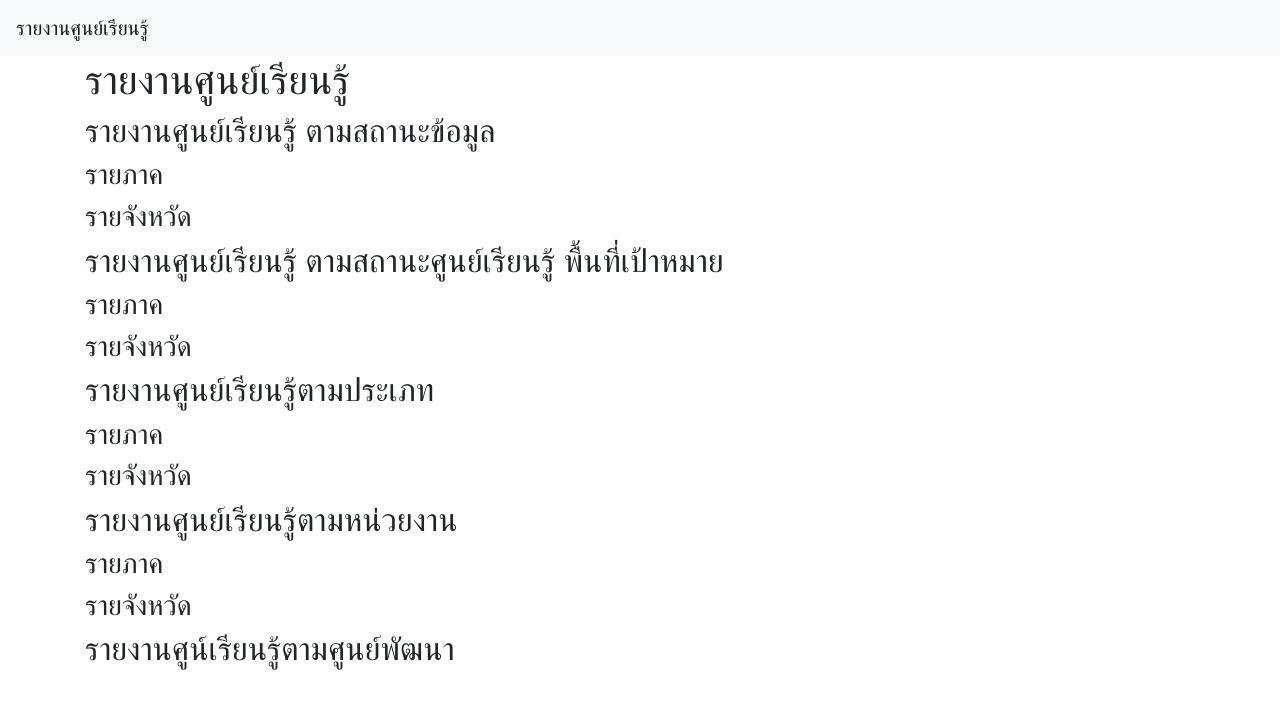
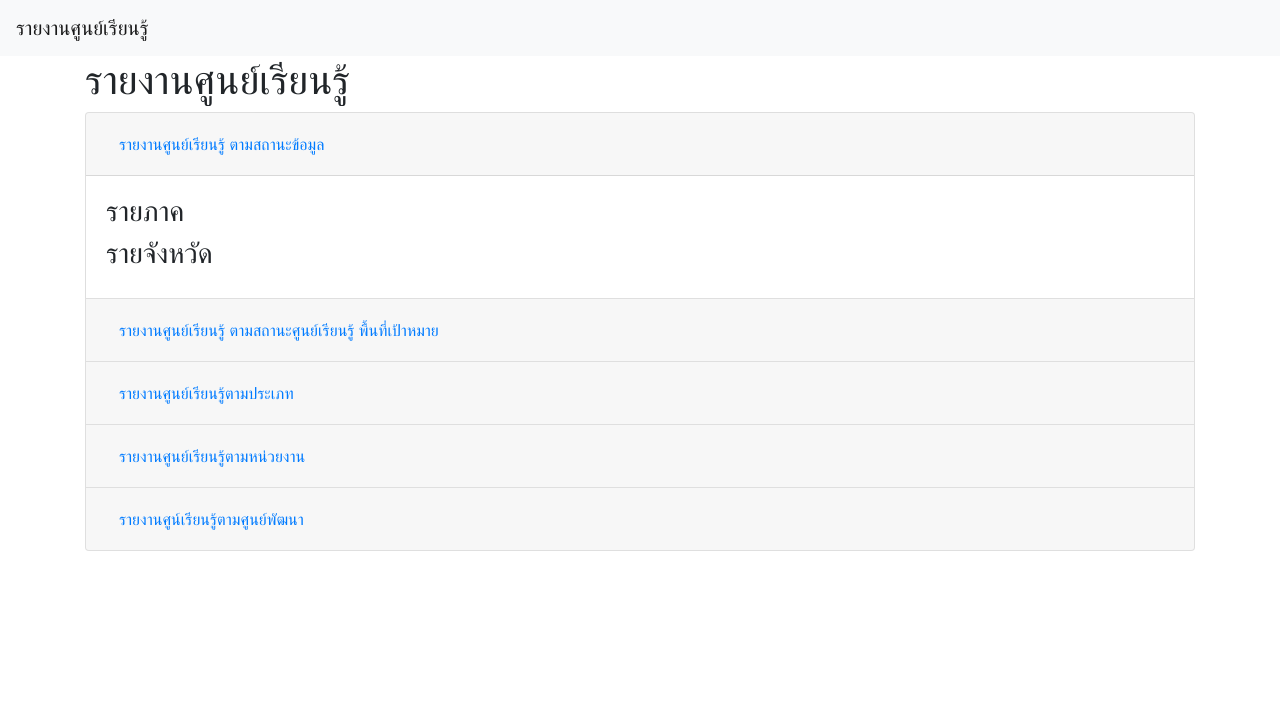
Before and after one commit to cmmadnat/rdpb-report, a React (Create React App) app: page / in a window 1280 px wide. Shown: the top 708 px of the page. Built offline with nearby package versions, Linux system fonts and the light colour scheme.

Commit message:
change to accordian

```diff
--- a/src/App.tsx
+++ b/src/App.tsx
@@ -1,5 +1,5 @@
 import React from 'react';
-import { Navbar, Container } from 'react-bootstrap'
+import { Navbar, Container, Accordion, Card, Button } from 'react-bootstrap'
 import './App.css';
 import 'bootstrap/dist/css/bootstrap.min.css';
 
@@ -12,19 +12,72 @@ function App() {
       </Navbar>
       <Container>
         <h1>รายงานศูนย์เรียนรู้</h1>
-        <h2>รายงานศูนย์เรียนรู้ ตามสถานะข้อมูล</h2>
+
+        <Accordion defaultActiveKey="0">
+          <Card>
+            <Card.Header>
+              <Accordion.Toggle as={Button} variant="link" eventKey="0">
+                <span>รายงานศูนย์เรียนรู้ ตามสถานะข้อมูล</span>
+              </Accordion.Toggle>
+            </Card.Header>
+            <Accordion.Collapse eventKey="0">
+              <Card.Body>
                 <h3>รายภาค</h3>
                 <h3>รายจังหวัด</h3>
-        <h2>รายงานศูนย์เรียนรู้ ตามสถานะศูนย์เรียนรู้ พื้นที่เป้าหมาย</h2>
+              </Card.Body>
+            </Accordion.Collapse>
+          </Card>
+          <Card>
+            <Card.Header>
+              <Accordion.Toggle as={Button} variant="link" eventKey="1">
+                รายงานศูนย์เรียนรู้ ตามสถานะศูนย์เรียนรู้ พื้นที่เป้าหมาย
+      </Accordion.Toggle>
+            </Card.Header>
+            <Accordion.Collapse eventKey="1">
+              <Card.Body>
                 <h3>รายภาค</h3>
                 <h3>รายจังหวัด</h3>
-        <h2>รายงานศูนย์เรียนรู้ตามประเภท</h2>
+              </Card.Body>
+            </Accordion.Collapse>
+          </Card>
+          <Card>
+            <Card.Header>
+              <Accordion.Toggle as={Button} variant="link" eventKey="2">
+                รายงานศูนย์เรียนรู้ตามประเภท
+      </Accordion.Toggle>
+            </Card.Header>
+            <Accordion.Collapse eventKey="2">
+              <Card.Body>
                 <h3>รายภาค</h3>
                 <h3>รายจังหวัด</h3>
-        <h2>รายงานศูนย์เรียนรู้ตามหน่วยงาน</h2>
+              </Card.Body>
+            </Accordion.Collapse>
+          </Card><Card>
+            <Card.Header>
+              <Accordion.Toggle as={Button} variant="link" eventKey="3">
+                รายงานศูนย์เรียนรู้ตามหน่วยงาน
+      </Accordion.Toggle>
+            </Card.Header>
+            <Accordion.Collapse eventKey="3">
+              <Card.Body>
                 <h3>รายภาค</h3>
                 <h3>รายจังหวัด</h3>
-        <h2>รายงานศูน์เรียนรู้ตามศูนย์พัฒนา</h2>
+              </Card.Body>
+            </Accordion.Collapse>
+          </Card><Card>
+            <Card.Header>
+              <Accordion.Toggle as={Button} variant="link" eventKey="4">
+                รายงานศูน์เรียนรู้ตามศูนย์พัฒนา
+                 </Accordion.Toggle>
+            </Card.Header>
+            <Accordion.Collapse eventKey="4">
+              <Card.Body>
+                <h3>รายภาค</h3>
+                <h3>รายจังหวัด</h3>
+              </Card.Body>
+            </Accordion.Collapse>
+          </Card>
+        </Accordion>
       </Container>
     </>
   );
```
Lines whose indentation alone changed are shown as unchanged.
